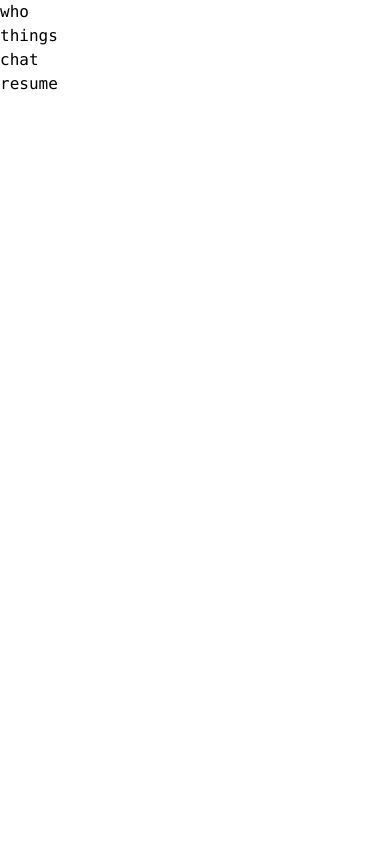
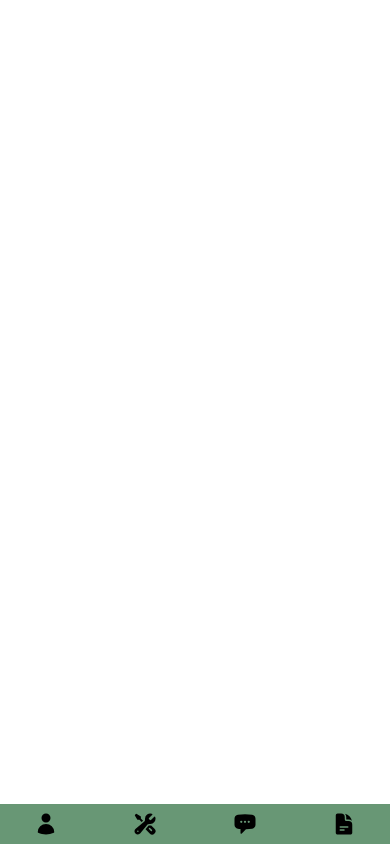
Before and after one commit to tomasanders/portfolio-site, a Next.js app: page / in a window 390 px wide. Built offline with nearby package versions, Linux system fonts and the light colour scheme.

Commit message:
First pass of mobileNav

```diff
--- a/components/MobileNav.jsx
+++ b/components/MobileNav.jsx
@@ -1,11 +1,78 @@
 export const MobileNav = () => {
   return (
-    <nav>
-      <ul>
-        <li>who</li>
-        <li>things</li>
-        <li>chat</li>
-        <li>resume</li>
+    <nav className="fixed w-screen bottom-0 bg-c-green">
+      <ul className="flex items-center justify-around gap-6 p-2">
+        <li>
+          <svg
+            xmlns="http://www.w3.org/2000/svg"
+            viewBox="0 0 24 24"
+            fill="currentColor"
+            className="w-6 h-6"
+            alt="link to about page"
+          >
+            <path
+              fillRule="evenodd"
+              d="M7.5 6a4.5 4.5 0 119 0 4.5 4.5 0 01-9 0zM3.751 20.105a8.25 8.25 0 0116.498 0 .75.75 0 01-.437.695A18.683 18.683 0 0112 22.5c-2.786 0-5.433-.608-7.812-1.7a.75.75 0 01-.437-.695z"
+              clipRule="evenodd"
+            />
+          </svg>
+        </li>
+        <li>
+          <svg
+            xmlns="http://www.w3.org/2000/svg"
+            viewBox="0 0 24 24"
+            fill="currentColor"
+            className="w-6 h-6"
+            alt="link to projects page"
+          >
+            <path
+              fillRule="evenodd"
+              d="M12 6.75a5.25 5.25 0 016.775-5.025.75.75 0 01.313 1.248l-3.32 3.319c.063.475.276.934.641 1.299.365.365.824.578 1.3.64l3.318-3.319a.75.75 0 011.248.313 5.25 5.25 0 01-5.472 6.756c-1.018-.086-1.87.1-2.309.634L7.344 21.3A3.298 3.298 0 112.7 16.657l8.684-7.151c.533-.44.72-1.291.634-2.309A5.342 5.342 0 0112 6.75zM4.117 19.125a.75.75 0 01.75-.75h.008a.75.75 0 01.75.75v.008a.75.75 0 01-.75.75h-.008a.75.75 0 01-.75-.75v-.008z"
+              clipRule="evenodd"
+            />
+            <path
+              d="M10.076 8.64l-2.201-2.2V4.874a.75.75 0 00-.364-.643l-3.75-2.25a.75.75 0 00-.916.113l-.75.75a.75.75 0 00-.113.916l2.25 3.75a.75.75 0 00.643.364h1.564l2.062 2.062 1.575-1.297z"
+            />
+            <path
+              fillRule="evenodd"
+              d="M12.556 17.329l4.183 4.182a3.375 3.375 0 004.773-4.773l-3.306-3.305a6.803 6.803 0 01-1.53.043c-.394-.034-.682-.006-.867.042a.589.589 0 00-.167.063l-3.086 3.748zm3.414-1.36a.75.75 0 011.06 0l1.875 1.876a.75.75 0 11-1.06 1.06L15.97 17.03a.75.75 0 010-1.06z"
+              clipRule="evenodd"
+            />
+          </svg>
+        </li>
+        <li>
+          <svg
+            xmlns="http://www.w3.org/2000/svg"
+            viewBox="0 0 24 24"
+            fill="currentColor"
+            className="w-6 h-6"
+            alt="link to contact"
+          >
+            <path
+              fillRule="evenodd"
+              d="M12 2.25c-2.429 0-4.817.178-7.152.521C2.87 3.061 1.5 4.795 1.5 6.741v6.018c0 1.946 1.37 3.68 3.348 3.97.877.129 1.761.234 2.652.316V21a.75.75 0 001.28.53l4.184-4.183a.39.39 0 01.266-.112c2.006-.05 3.982-.22 5.922-.506 1.978-.29 3.348-2.023 3.348-3.97V6.741c0-1.947-1.37-3.68-3.348-3.97A49.145 49.145 0 0012 2.25zM8.25 8.625a1.125 1.125 0 100 2.25 1.125 1.125 0 000-2.25zm2.625 1.125a1.125 1.125 0 112.25 0 1.125 1.125 0 01-2.25 0zm4.875-1.125a1.125 1.125 0 100 2.25 1.125 1.125 0 000-2.25z"
+              clipRule="evenodd"
+            />
+          </svg>
+        </li>
+        <li>
+          <svg
+            xmlns="http://www.w3.org/2000/svg"
+            viewBox="0 0 24 24"
+            fill="currentColor"
+            className="w-6 h-6"
+            alt="link to resume"
+          >
+            <path
+              fillRule="evenodd"
+              d="M5.625 1.5c-1.036 0-1.875.84-1.875 1.875v17.25c0 1.035.84 1.875 1.875 1.875h12.75c1.035 0 1.875-.84 1.875-1.875V12.75A3.75 3.75 0 0016.5 9h-1.875a1.875 1.875 0 01-1.875-1.875V5.25A3.75 3.75 0 009 1.5H5.625zM7.5 15a.75.75 0 01.75-.75h7.5a.75.75 0 010 1.5h-7.5A.75.75 0 017.5 15zm.75 2.25a.75.75 0 000 1.5H12a.75.75 0 000-1.5H8.25z"
+              clipRule="evenodd"
+            />
+            <path
+              d="M12.971 1.816A5.23 5.23 0 0114.25 5.25v1.875c0 .207.168.375.375.375H16.5a5.23 5.23 0 013.434 1.279 9.768 9.768 0 00-6.963-6.963z"
+            />
+          </svg>
+        </li>
       </ul>
     </nav>
   );
```
